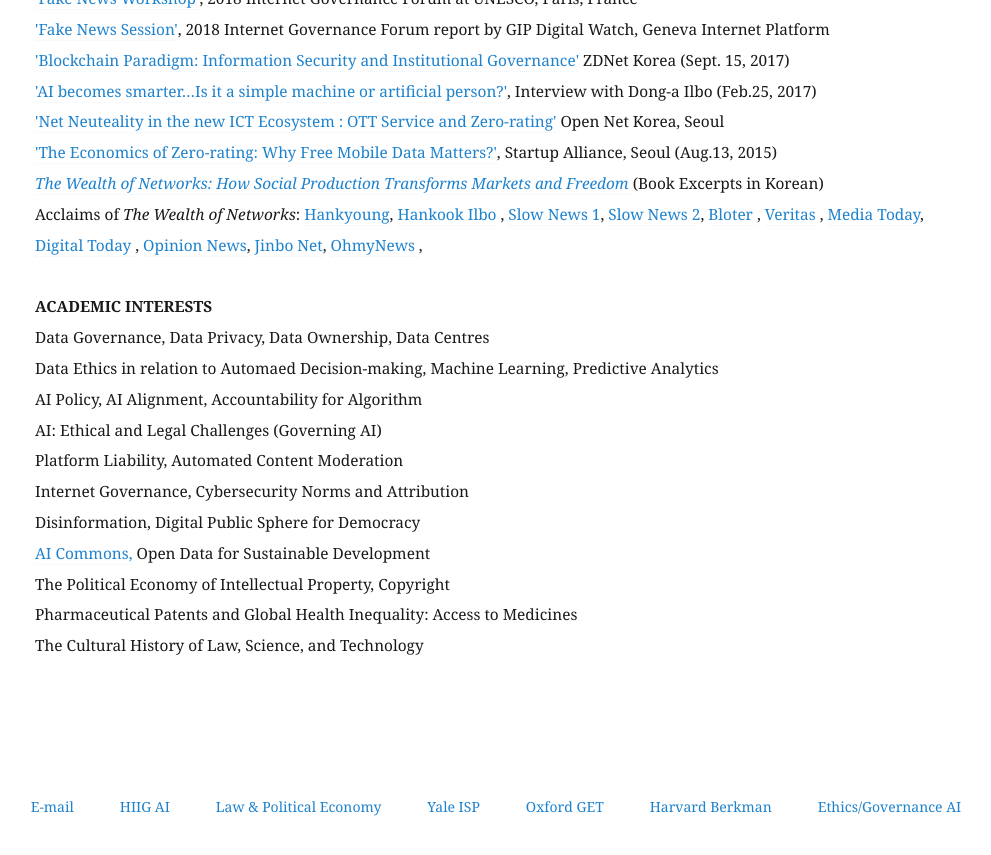
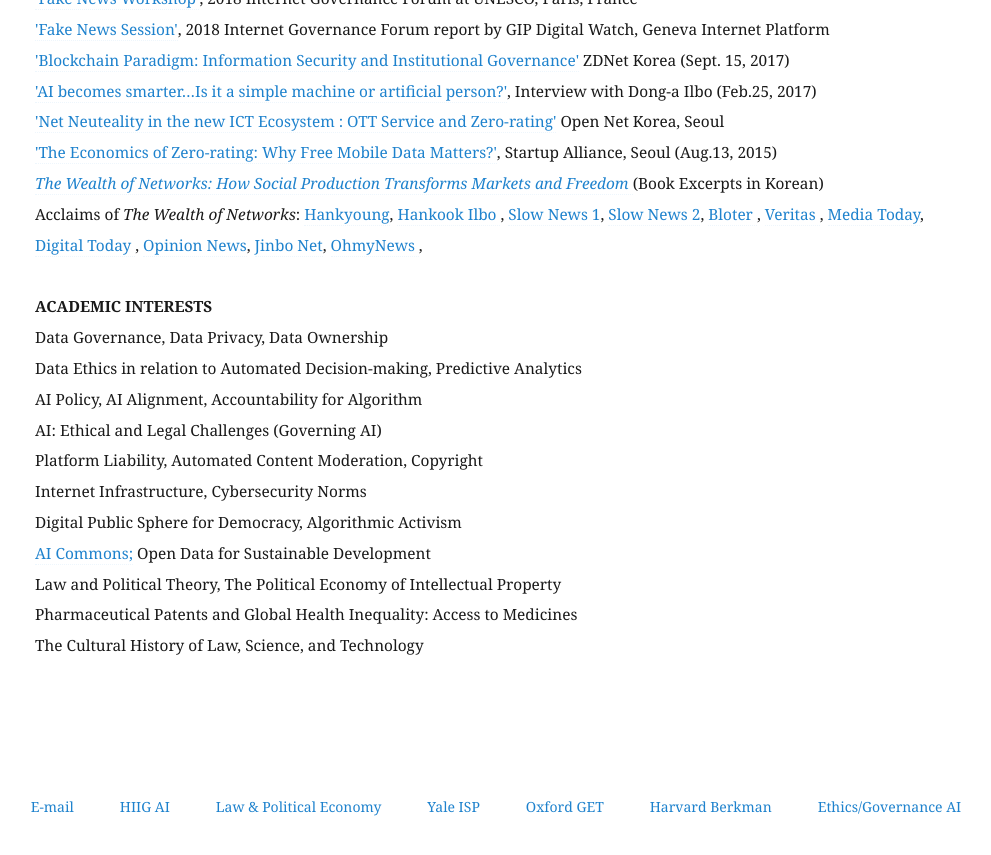
Before and after one commit to eunchangchoi/eunchangchoi.github.io, a Jekyll site: the page built from index.md, in a window 1280 px wide and 900 px high, scrolled down 2625 px. Shown: the top 855 px of the window, without its empty margins (65-1056 px from the left). Built offline with Jekyll 4.4.1, drawn with Linux system fonts in a browser that asks for light colours.

Commit message:
Update index.md

```diff
--- a/index.md
+++ b/index.md
@@ -52,15 +52,15 @@
     <br>
     <br>
   <strong> ACADEMIC INTERESTS </strong> <br>
-   Data Governance, Data Privacy, Data Ownership, Data Centres <br>
-   Data Ethics in relation to Automaed Decision-making, Machine Learning, Predictive Analytics <br>
+   Data Governance, Data Privacy, Data Ownership <br>
+   Data Ethics in relation to Automated Decision-making, Predictive Analytics <br>
    AI Policy, AI Alignment, Accountability for Algorithm <br>
    AI: Ethical and Legal Challenges (Governing AI)<br>
-   Platform Liability, Automated Content Moderation <br>
-   Internet Governance, Cybersecurity Norms and Attribution <br>
-   Disinformation, Digital Public Sphere for Democracy <br>
-   <a href="http://news.itu.int/introducing-ai-commons/"> AI Commons,</a> Open Data for Sustainable Development <br>
-   The Political Economy of Intellectual Property, Copyright <br>
+   Platform Liability, Automated Content Moderation, Copyright <br>
+   Internet Infrastructure, Cybersecurity Norms <br>
+   Digital Public Sphere for Democracy, Algorithmic Activism <br>
+   <a href="http://news.itu.int/introducing-ai-commons/"> AI Commons;</a> Open Data for Sustainable Development <br>
+   Law and Political Theory, The Political Economy of Intellectual Property <br>
    Pharmaceutical Patents and Global Health Inequality: Access to Medicines <br>
    The Cultural History of Law, Science, and Technology <br>
     <br>
```
